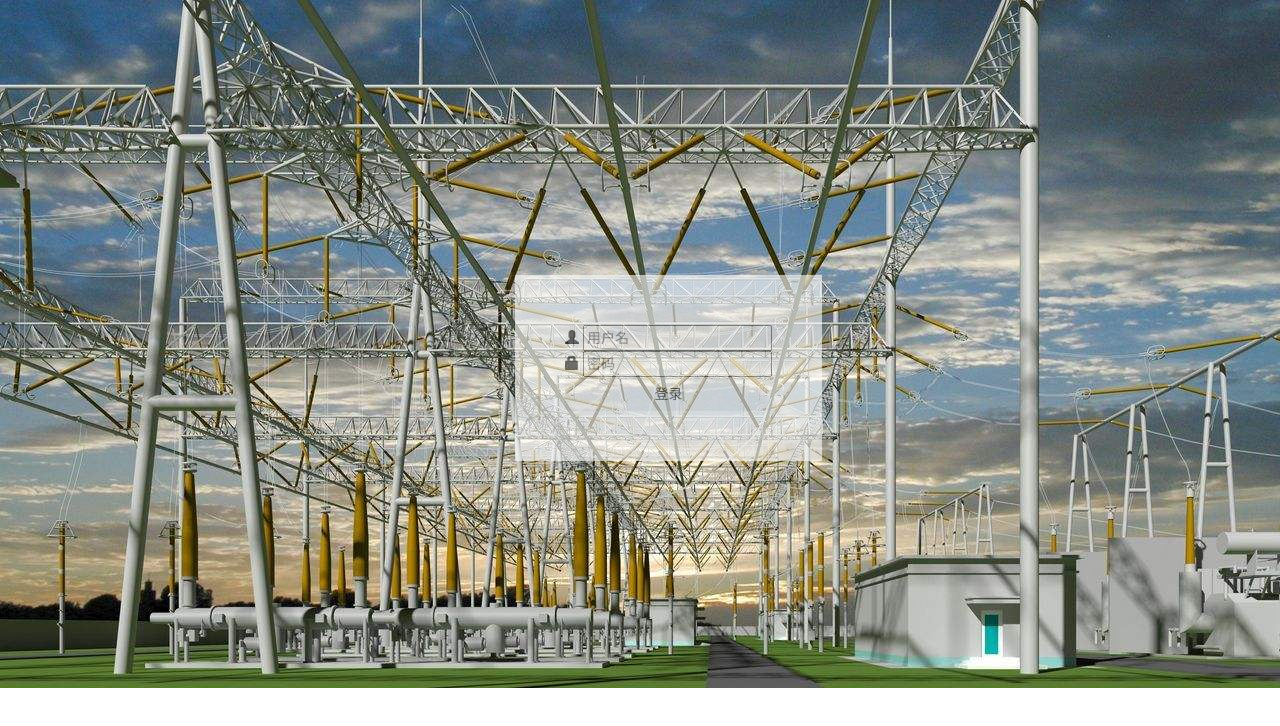
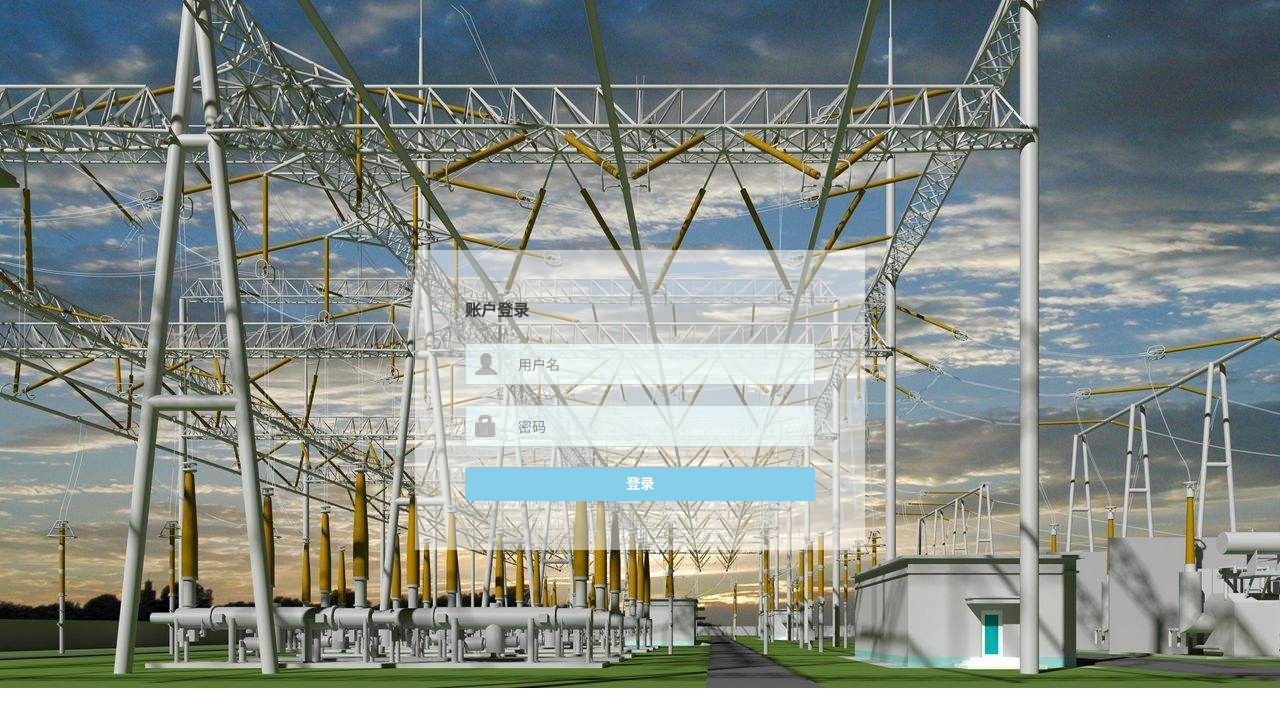
Before and after one commit to Liyuyuyuyu/trainSoftware, a website: page app/index.html in a window 1280 px wide. Drawn offline with nearby package versions, Linux system fonts and the light colour scheme.

Commit message:
index over

```diff
--- a/app/CSS/index.css
+++ b/app/CSS/index.css
@@ -5,15 +5,58 @@ div.backgroundImg {
 div.loginDiv {
     position: absolute;
     background-color: white;
-    opacity: 0.6;
+    background-color: rgba(255,255,255,0.5);
+    width: 450px;
+    height: 300px;
     padding: 50px;
     top: 50%;
     left: 50%;
-    margin-top: -125px;
+    margin-top: -150px;
     /*元素高度的一半*/
-    margin-left: -125px;
+    margin-left: -225px;
     /*元素宽度的一半*/
 }
 div.loginInput{
-    opacity: 1;
+    opacity: 0.7;
+    border: 1px solid #CBCBCB;
+    margin: 20px 0px;
+    background-color: #F0FFFF;
 }
+div.loginInput span.loginInputIcon{
+    color: #ADADAD;
+    margin: 0px;
+    width: 40px;
+    height: 40px;
+    display: inline-block;
+}
+span.loginInputIcon span.glyphicon{
+    font-size: 22px;
+    left: 9px;
+    top: 9px;
+    position: relative;
+}
+div.loginInput input{
+    display: inline-block;
+    border: 0px solid transparent;
+    width: 244px;
+    height: 30px;
+    position: relative;
+    left: 6px;
+    top: 4px;
+    background-color: #F0FFFF;
+}
+div.loginAcountText{
+    color: #3C3C3C;
+    font-size: 16px;
+    font-weight: bold;
+}
+body{
+    font-size: 12px;
+    font-family: Arial;
+}
+div.loginButton button{
+    color: white;
+    background-color: skyblue;
+    font-size: 14px;
+    font-weight: bold;
+}
--- a/app/index.html
+++ b/app/index.html
@@ -17,6 +17,7 @@
                 <img src="../app/IMG/登录背景图.jpeg" alt="">
             </div>
             <div class="loginDiv">
+                 <div class="loginAcountText">账户登录</div>
                 <div class="loginInput">
                     <span class="loginInputIcon">
                         <span class="glyphicon glyphicon-user"></span>
```
